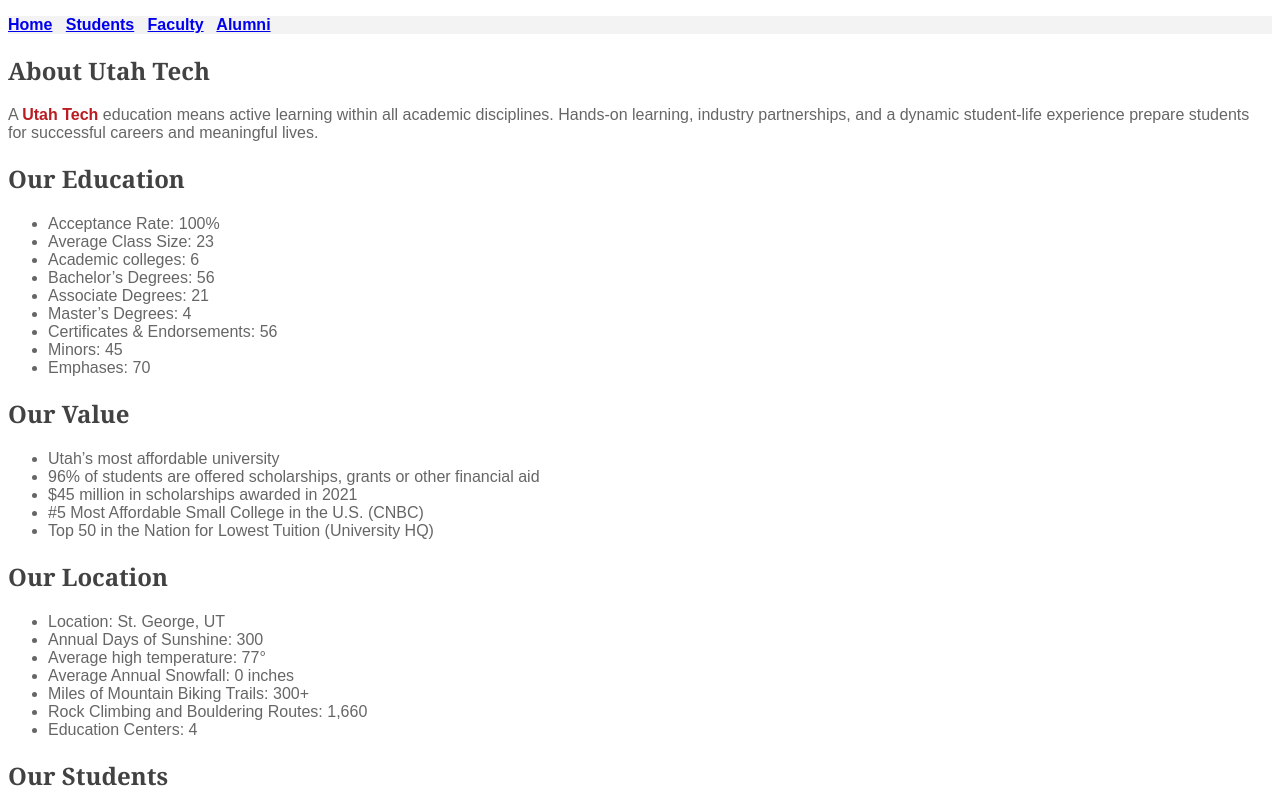
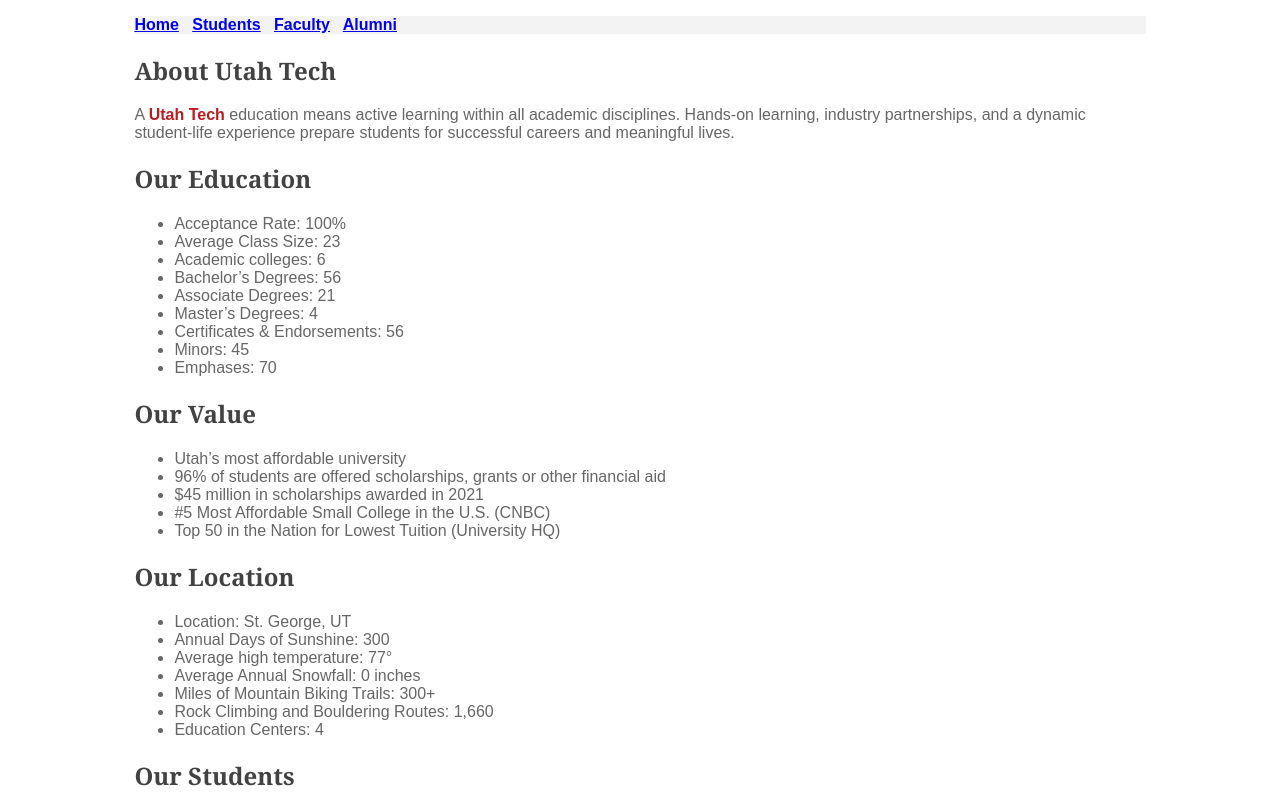
Before and after one commit to AnthonyRVa/se1400, a plain HTML site: page utahtech2/index.html in a window 1280 px wide. Shown: the part 88-897 px from the top of the page. Drawn offline with Linux system fonts and the light colour scheme.

Commit message:
wrapper fix

```diff
--- a/utahtech2/style.css
+++ b/utahtech2/style.css
@@ -35,6 +35,11 @@ dt {
     font-weight: bold;
 }
 
+#wrapper {
+    width: 80%;
+    margin: auto auto;
+}
+
 footer {
     font-size: .70rem;
     font-style: italic;
```
